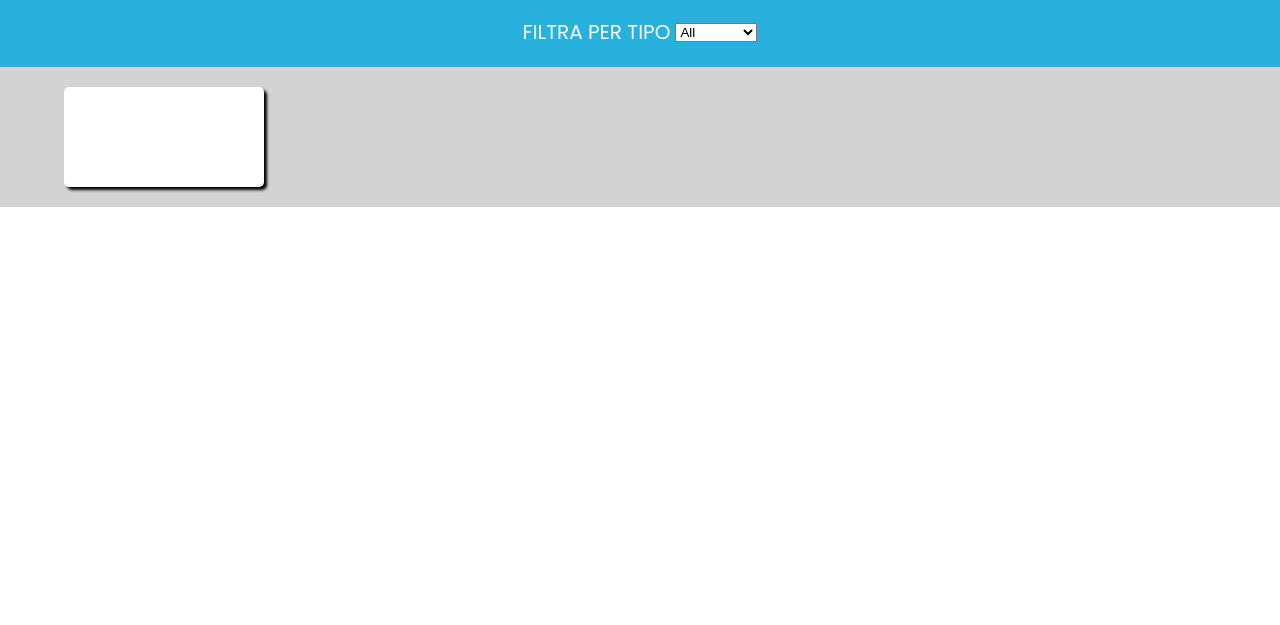
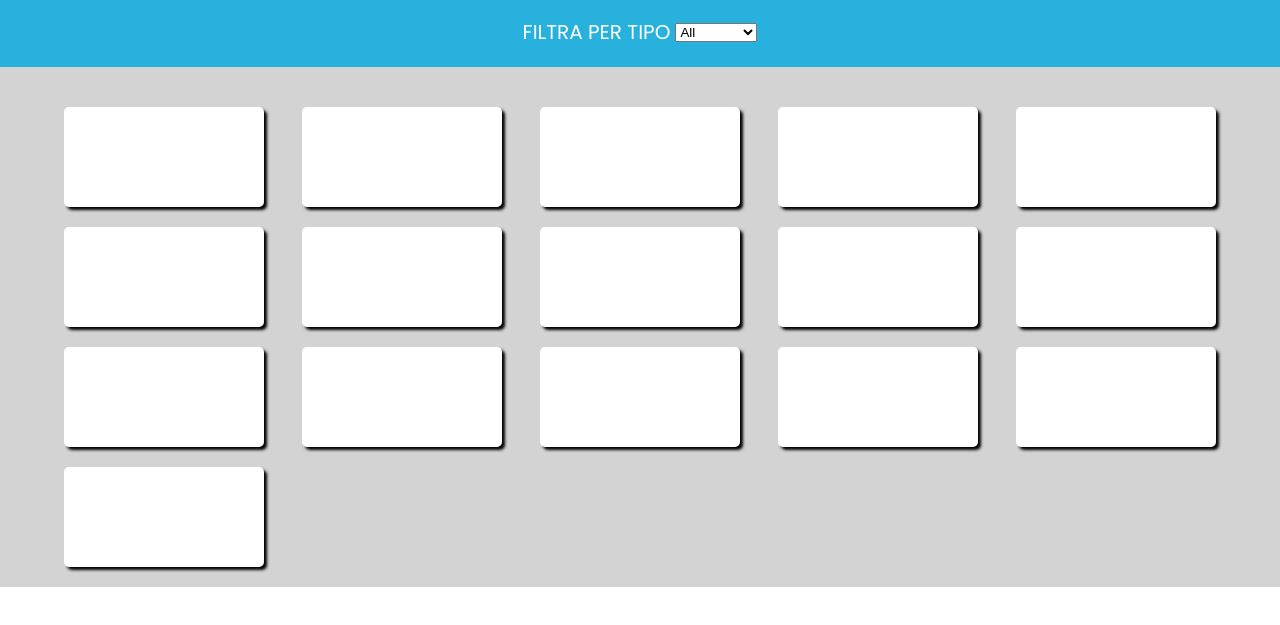
Before and after one commit to LorenzoBernardini88/js-es6-icons, a plain HTML site: page index.html in a window 1280 px wide. Shown: the part 83-708 px from the top of the page. Drawn offline with Linux system fonts and the light colour scheme.

Commit message:
inserisco nel dom i box-icon tramite js

```diff
--- a/data.js
+++ b/data.js
@@ -1,4 +1,4 @@
-[
+const icons = [
 	{
 		name: 'cat',
 		prefix: 'fa-',
@@ -112,3 +112,13 @@
 		color: 'blue'
 	}
 ];
+
+const iconCont = document.querySelector('.icon_container');//recupero div.icon_container.
+
+function creaBox (){
+	iconCont.innerHTML += `<div class="box_icon"></div>`;
+} //funzione che crea il box_icon.
+
+for(i=0; i<icons.length; i++){
+	creaBox();
+} //inietto nel dom box_icon tramitre ciclo for.
--- a/index.html
+++ b/index.html
@@ -29,7 +29,7 @@
 
     <main>
         <div class="icon_container">
-            <div class="box_icon"></div>
+            <!-- <div class="box_icon"></div> -->
 
         </div>
     </main>
--- a/mystyle.css
+++ b/mystyle.css
@@ -35,12 +35,15 @@ main{
     margin: 0 auto;
     display: flex;
     flex-wrap: wrap;
+    justify-content: space-between;
+
 }
 .box_icon{
     height: 100px;
     width: 200px;
     background-color: white;
     border-radius: 5px;
+    margin-top: 20px;
     display: flex;
     justify-content: center;
     align-items: center;
```
